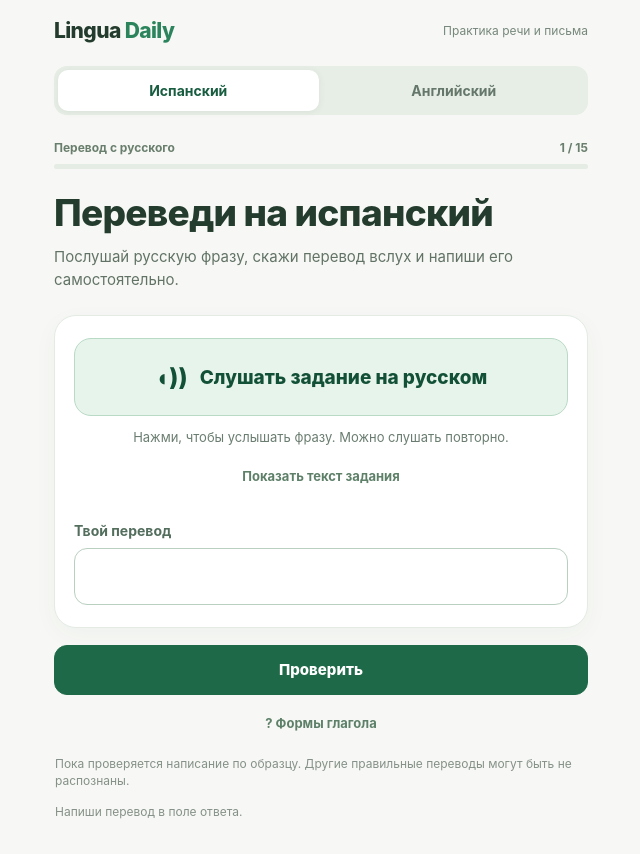
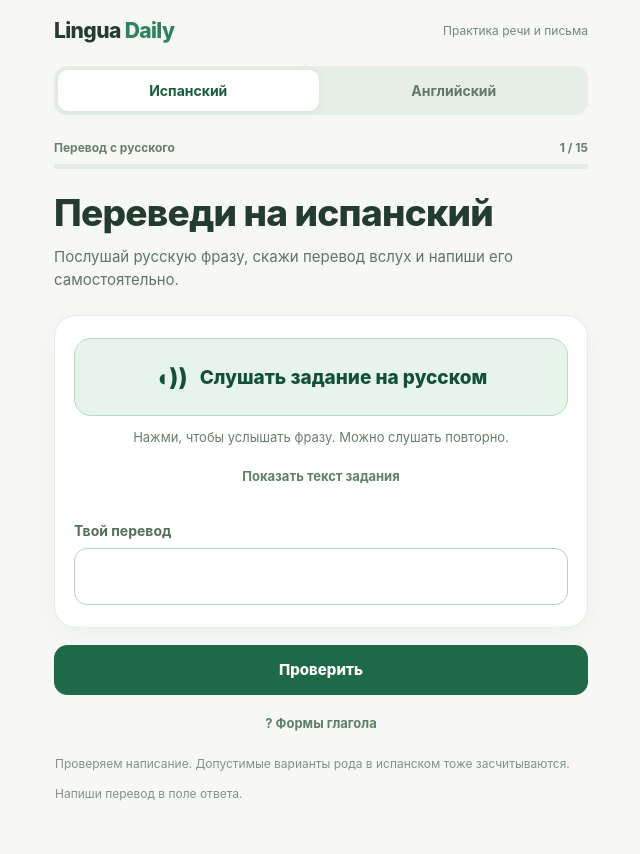
Before and after one commit to Alealeop17/LinguaDaily-Preview, a plain HTML site: page index.html in a window 1280 px wide. Both pictures are taken after a click on the button "Проверить". Shown: the whole page, without its empty margins (319-959 px from the left). Drawn offline with Linux system fonts and the light colour scheme.

Commit message:
Shorten Russian TTS prompts, put politeness at end and accept natural gender variants

```diff
--- a/index.html
+++ b/index.html
@@ -41,14 +41,14 @@ es:{
  ['Tú quieres','Ты хочешь'],
  ['Él quiere','Он хочет'],
  ['Ella quiere','Она хочет'],
- ['Usted quiere','Вы хотите (вежливо, один человек)'],
- ['Nosotros queremos','Мы хотим (мужчины или смешанная группа)'],
- ['Nosotras queremos','Мы хотим (женщины)'],
- ['Vosotros queréis','Вы хотите (Испания, неформально, мужчины или смешанная группа)'],
- ['Vosotras queréis','Вы хотите (Испания, неформально, женщины)'],
- ['Ellos quieren','Они хотят (мужчины или смешанная группа)'],
- ['Ellas quieren','Они хотят (женщины)'],
- ['Ustedes quieren','Вы хотите (несколько человек; в Испании вежливо, в Латинской Америке обычно)']
+ ['Usted quiere','Вы хотите · вежливо'],
+ ['Nosotros queremos','Мы хотим'],
+ ['Nosotras queremos','Мы хотим'],
+ ['Vosotros queréis','Вы хотите'],
+ ['Vosotras queréis','Вы хотите'],
+ ['Ellos quieren','Они хотят'],
+ ['Ellas quieren','Они хотят'],
+ ['Ustedes quieren','Вы хотите · вежливо']
  ],
  examples:[
  ['Quiero aprender español.','Я хочу учить испанский.','Quiero + aprender: второй глагол не изменяется.'],
@@ -71,14 +71,14 @@ es:{
  ['Ты хочешь работать завтра.','Tú quieres trabajar mañana.','Тú quieres — форма для ты.'],
  ['Он хочет посетить Мадрид.','Él quiere visitar Madrid.','Él пишется с ударением.'],
  ['Она хочет купить книгу.','Ella quiere comprar un libro.','Ella quiere — она хочет.'],
- ['Вы (вежливо, одному человеку) хотите поговорить со мной.','Usted quiere hablar conmigo.','Usted употребляется с quiere.'],
- ['Мы (мужчины или смешанная группа) хотим учиться здесь.','Nosotros queremos estudiar aquí.','Nosotros queremos — мы хотим.'],
- ['Мы (женщины) хотим поехать в Испанию.','Nosotras queremos viajar a España.','Nosotras — группа женщин.'],
- ['Вы (группа мужчин или смешанная группа, неформально в Испании) хотите учить испанский.','Vosotros queréis aprender español.','Проверь ударение в queréis.'],
- ['Вы (группа женщин, неформально в Испании) хотите работать здесь.','Vosotras queréis trabajar aquí.','Vosotras queréis.'],
- ['Они (мужчины или смешанная группа) хотят жить в Валенсии.','Ellos quieren vivir en Valencia.','Ellos quieren.'],
- ['Они (женщины) хотят говорить по-испански.','Ellas quieren hablar español.','Ellas quieren.'],
- ['Вы (несколько человек, вежливо) хотите посетить это место.','Ustedes quieren visitar este lugar.','Ustedes хотят — ustedes quieren.'],
+ ['Вы хотите поговорить со мной.','Usted quiere hablar conmigo.','Usted употребляется с quiere.','вежливо'],
+ ['Мы хотим учиться здесь.','Nosotros queremos estudiar aquí.','Nosotros queremos — мы хотим.','', ['Nosotras queremos estudiar aquí.']],
+ ['Мы хотим поехать в Испанию.','Nosotras queremos viajar a España.','Nosotras — мы хотим.','', ['Nosotros queremos viajar a España.']],
+ ['Вы хотите учить испанский.','Vosotros queréis aprender español.','Проверь ударение в queréis.','неформально', ['Vosotras queréis aprender español.']],
+ ['Вы хотите работать здесь.','Vosotras queréis trabajar aquí.','Vosotras queréis.','неформально', ['Vosotros queréis trabajar aquí.']],
+ ['Они хотят жить в Валенсии.','Ellos quieren vivir en Valencia.','Ellos quieren.','', ['Ellas quieren vivir en Valencia.']],
+ ['Они хотят говорить по-испански.','Ellas quieren hablar español.','Ellas quieren.','', ['Ellos quieren hablar español.']],
+ ['Вы хотите посетить это место.','Ustedes quieren visitar este lugar.','Ustedes — обращение к группе.','вежливо'],
  ['Я не хочу работать сегодня.','No quiero trabajar hoy.','No перед quiero.'],
  ['Ты хочешь позаниматься со мной?','¿Quieres estudiar conmigo?','Вопросительные знаки: ¿ и ?.']
  ],
@@ -128,7 +128,7 @@ en:{
 }
 };
 
-const STORE='lingua-daily-iphone-preview-v6';
+const STORE='lingua-daily-iphone-preview-v7';
 content.es.tasks.unshift(['Я хочу учиться.','Quiero aprender.','Quiero + infinitivo.']);
 content.en.tasks.unshift(['Я хочу учиться.','I want to learn.','I want to + verb.']);
 const fresh=()=>({i:0,draft:'',checked:false,results:[]});
@@ -147,28 +147,26 @@ function cutAudio(){try{window.speechSynthesis?.cancel()}catch(e){}}
 function voiceFor(locale){try{const vs=window.speechSynthesis.getVoices();return vs.find(v=>v.lang?.toLowerCase()===locale.toLowerCase())||vs.find(v=>v.lang?.toLowerCase().startsWith(locale.slice(0,2)))||null}catch(e){return null}}
 function speak(txt,locale,rate){cutAudio();if(!window.speechSynthesis||!window.SpeechSynthesisUtterance){$('status').textContent='На этом устройстве нет доступной озвучки.';return}
  try{const u=new SpeechSynthesisUtterance(txt);u.lang=locale;u.rate=rate;const v=voiceFor(locale);if(v)u.voice=v;window.speechSynthesis.speak(u);audioText=txt;audioLocale=locale;}catch(e){$('status').textContent='Не удалось воспроизвести фразу.'}}
-function russianPrompt(){const t=data().tasks[state().i]?.[0];if(!t)return;
- const simplified=t.replace(/^(.+?) \((.+?)\) (.+)$/,'$1 $3. $2.');
- if(/[a-z]/i.test(simplified)){ $('status').textContent='Фраза содержит иностранные символы; озвучку пропускаем.';return;}
- speak(simplified,'ru-RU',0.68);}
+function russianPrompt(){const task=data().tasks[state().i];if(!task)return;
+ const phrase=task[0]+(task[3]?' '+task[3]+'.':'');
+ speak(phrase,'ru-RU',0.68);}
 function normal(v){return String(v||'').normalize('NFC').trim().replace(/[’‘]/g,"'").replace(/\s+/g,' ').replace(/[.!?¡¿]+$/g,'').toLowerCase();}
-function assess(value,model,l){const a=normal(value),b=normal(model);
+function assess(value,model,l,alternatives=[]){const a=normal(value),b=normal(model);
  if(!a)return {ok:false,why:'Напиши перевод полностью.'};
  if(l==='en'&&model.startsWith('I ')&&!value.trim().startsWith('I '))return {ok:false,why:'Местоимение I нужно писать с заглавной буквы.'};
  if(l==='en'&&model.includes('English')&&!value.includes('English'))return {ok:false,why:'Название языка English пишется с заглавной буквы.'};
- if(a===b)return {ok:true,why:'Написано правильно.'};
- if(l==='es'){
-   const subj=/^(yo|tú|él|ella|usted|nosotros|nosotras|vosotros|vosotras|ellos|ellas|ustedes) /i;
-   if(normal(model.replace(subj,''))===a || normal(value.replace(subj,''))===b)return {ok:true,why:'Написано правильно: в испанском местоимение можно опустить.'};
- }
+ const models=[model,...(Array.isArray(alternatives)?alternatives:[])];
+ const subj=/^(yo|tú|él|ella|usted|nosotros|nosotras|vosotros|vosotras|ellos|ellas|ustedes) /i;
+ if(models.some(x=>normal(x)===a||(l==='es'&&normal(x.replace(subj,''))===a)))
+   return {ok:true,why:'Написано правильно.'};
  if(a.normalize('NFD').replace(/[\u0300-\u036f]/g,'')===b.normalize('NFD').replace(/[\u0300-\u036f]/g,''))return {ok:false,why:'Проверь ударение или букву ñ.'};
  let i=0,aa=[...a],bb=[...b];while(i<aa.length&&i<bb.length&&aa[i]===bb[i])i++;
  return {ok:false,why:'Ответ отличается от образца. Проверь написание примерно с символа '+(i+1)+'.'};
 }
 function check(){const s=state(),task=data().tasks[s.i],inp=$('answer');if(inp)s.draft=inp.value.slice(0,500);if(!s.draft.trim()){$('status').textContent='Напиши перевод в поле ответа.';return}
- s.checked=true;store();render();speak(task[1],data().locale,lang==='es'?0.64:0.68);}
+ s.checked=true;store();render();speak(assess(s.draft,task[1],lang,task[4]).ok?s.draft:task[1],data().locale,lang==='es'?0.64:0.68);}
 function rewrite(){state().checked=false;store();render();$('answer')?.focus()}
-function next(){const s=state(),d=data();if(!s.checked)return;const r=assess(s.draft,d.tasks[s.i][1],lang);s.results.push({answer:s.draft,ok:r.ok});s.i++;s.draft='';s.checked=false;showRule=false;showPrompt=false;cutAudio();store();render();}
+function next(){const s=state(),d=data();if(!s.checked)return;const r=assess(s.draft,d.tasks[s.i][1],lang,d.tasks[s.i][4]);s.results.push({answer:s.draft,ok:r.ok});s.i++;s.draft='';s.checked=false;showRule=false;showPrompt=false;cutAudio();store();render();}
 function restart(){cutAudio();saved[lang]=fresh();showForms=false;showRule=false;showPrompt=false;store();render()}
 function formHelp(){showForms=!showForms;cutAudio();render()}
 function progress(count,max){const top=make('div','topline');top.append(make('span','','Перевод с русского'),make('span','',Math.min(count+1,max)+' / '+max));root.append(top);
@@ -186,7 +184,7 @@ function render(){
  const play=make('button','play');play.type='button';play.append(make('span','sound','◖))'),make('span','','Слушать задание на русском'));
  play.addEventListener('click',russianPrompt);card.append(play);
  card.append(make('p','prompt-hint','Нажми, чтобы услышать фразу. Можно слушать повторно.'));
- if(showPrompt)card.append(make('p','prompt-reveal',tasks[s.i][0]));
+ if(showPrompt)card.append(make('p','prompt-reveal',tasks[s.i][0]+(tasks[s.i][3]?' — '+tasks[s.i][3]:'')));
  const view=button(showPrompt?'Скрыть текст задания':'Показать текст задания',()=>{showPrompt=!showPrompt;render()},'lightlink');
  view.className='lightlink';card.append(view);
  const lbl=make('label','input-label','Твой перевод');lbl.htmlFor='answer';card.append(lbl);
@@ -194,7 +192,7 @@ function render(){
  input.addEventListener('input',()=>{s.draft=input.value.slice(0,500);store()});
  input.addEventListener('keydown',e=>{if(e.key==='Enter'){e.preventDefault();s.checked?next():check()}});
  card.append(input);
- if(s.checked){const ans=tasks[s.i][1],r=assess(s.draft,ans,lang);const note=make('div','feedback'+(r.ok?' good':''));note.append(make('strong','',r.ok?'Правильно!':'Сравни с правильным вариантом'),make('p','',r.why),make('div','foreign',ans));note.querySelector?.('.foreign')?.setAttribute('lang',lang);
+ if(s.checked){const ans=tasks[s.i][1],r=assess(s.draft,ans,lang,tasks[s.i][4]);const note=make('div','feedback'+(r.ok?' good':''));note.append(make('strong','',r.ok?'Правильно!':'Сравни с правильным вариантом'),make('p','',r.why),make('div','foreign',ans));note.querySelector?.('.foreign')?.setAttribute('lang',lang);
  const playAns=button('▶ Слушать правильный ответ',()=>speak(ans,d.locale,lang==='es'?0.64:0.68));playAns.className='lightlink';note.append(playAns);
  const small=button(showRule?'Скрыть объяснение':'Почему так?',()=>{showRule=!showRule;render()});small.className='lightlink';note.append(small);
  if(showRule)note.append(make('div','rule',tasks[s.i][2]));card.append(note);}
@@ -206,7 +204,7 @@ function render(){
  if(showForms){const box=make('div','formref');box.append(make('h2','',d.word+' — все формы'));const rows=make('div','formrows');
   d.forms.forEach(([foreign,ru])=>{const f=make('button','formrow',foreign);f.type='button';f.lang=lang;f.setAttribute('title',ru);f.addEventListener('click',()=>speak(foreign,d.locale,lang==='es'?0.64:0.68));rows.append(f);});
   box.append(rows,make('p','small-note','Нажми на любую форму, чтобы услышать произношение. Перевод доступен в подсказке к кнопке.'));root.append(box);}
- root.append(make('p','small-note','Пока проверяется написание по образцу. Другие правильные переводы могут быть не распознаны.'));
+ root.append(make('p','small-note','Проверяем написание. Допустимые варианты рода в испанском тоже засчитываются.'));
 }
 for(const k of ['es','en'])$('lang-'+k).addEventListener('click',()=>{if(lang===k)return;cutAudio();lang=k;showForms=false;showPrompt=false;showRule=false;store();render();});
 document.addEventListener('visibilitychange',()=>{if(document.hidden)cutAudio()});window.addEventListener('pagehide',cutAudio);
```
